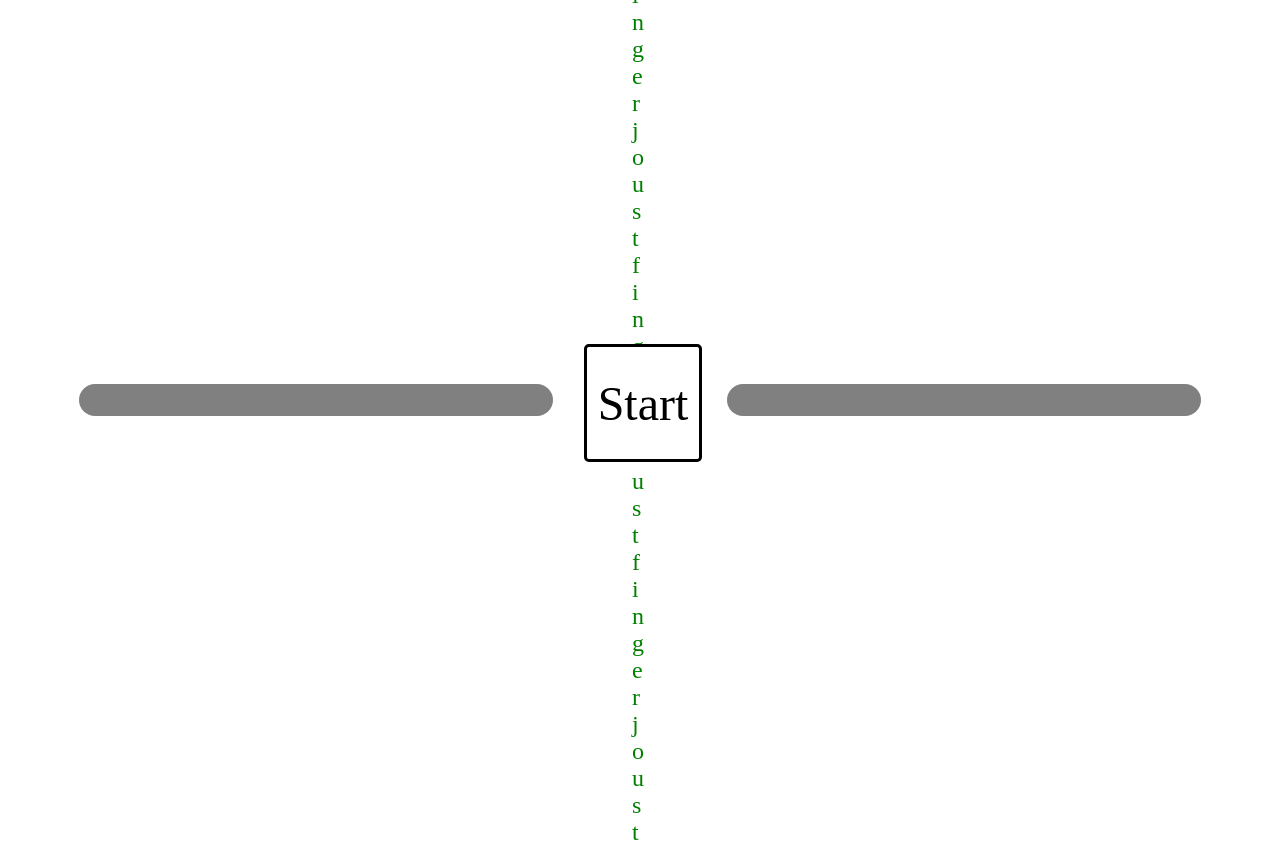
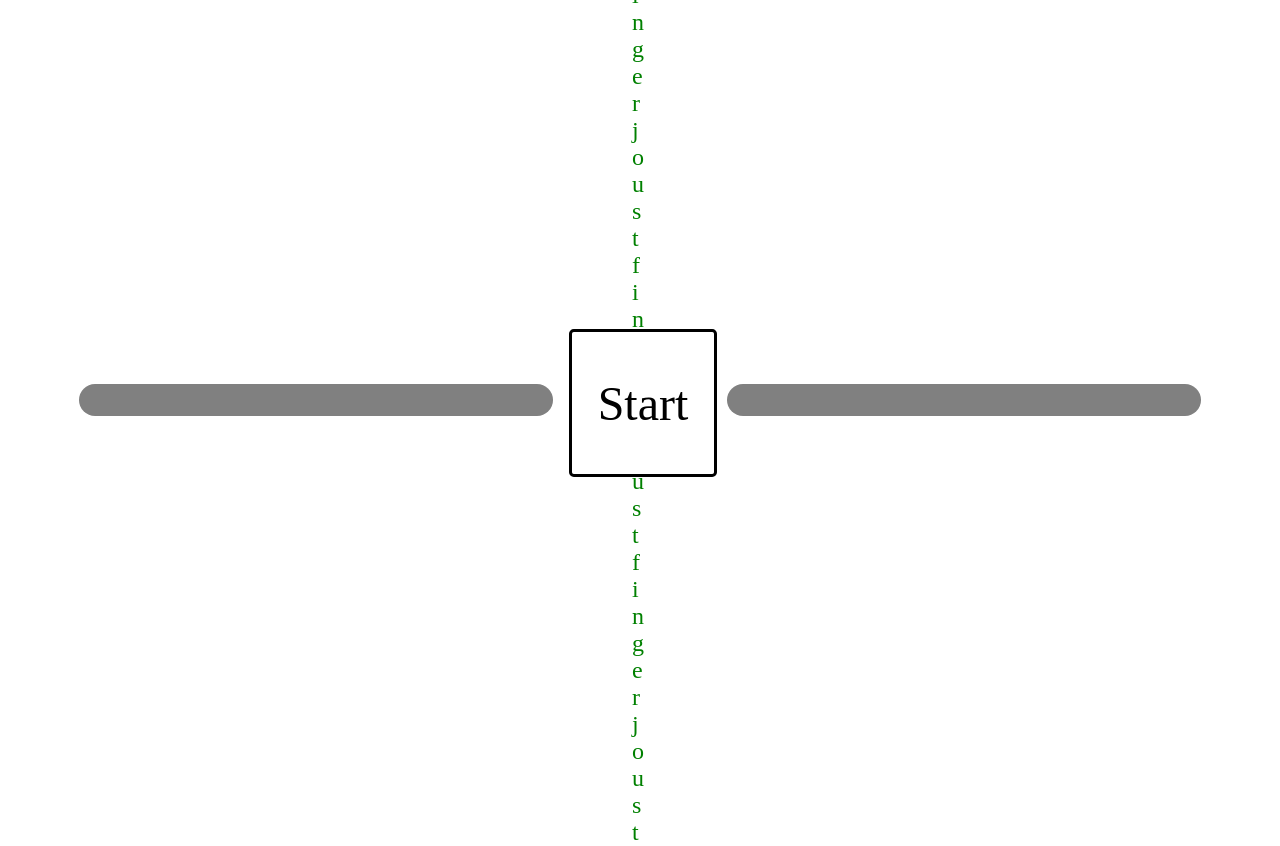
Before and after one commit to Brymo/Finger-Joust, a plain HTML site: page index.html in a window 1280 px wide. Drawn offline with Linux system fonts and the light colour scheme.

Commit message:
Format the Start button

```diff
--- a/css/styles.css
+++ b/css/styles.css
@@ -75,4 +75,6 @@ playerL {
   justify-content: center;
   align-items: center;
   cursor: pointer;
+  padding: 15px;
+  margin: -15px;
 }
```
